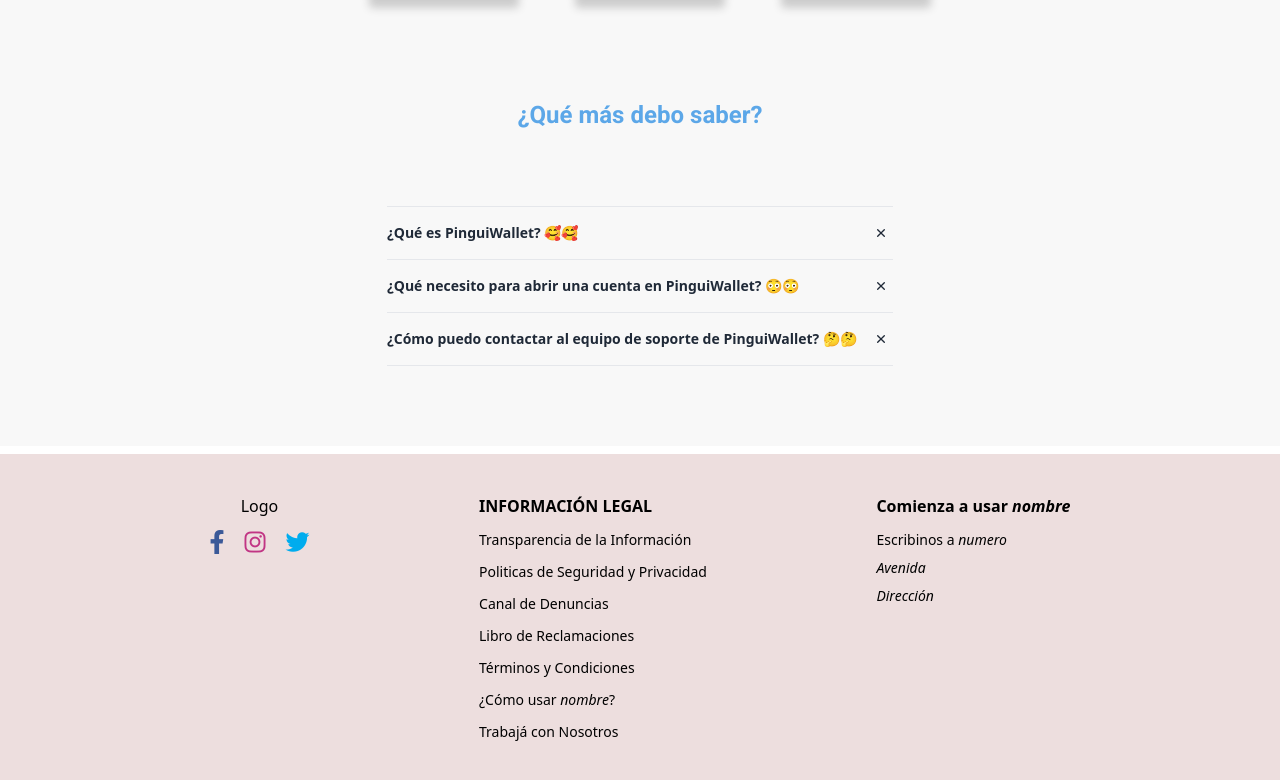
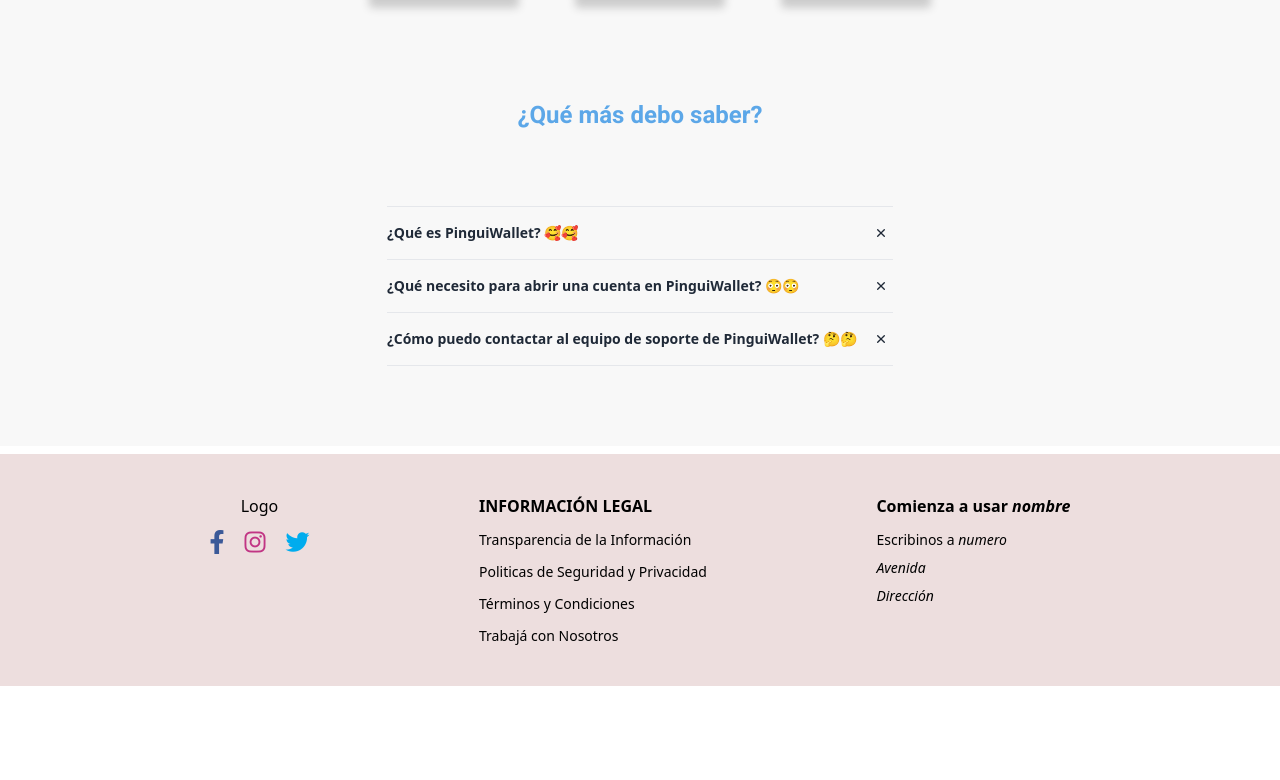
Before and after one commit to No-Country/Virtual_Wallet_MERN, a React (Vite) app in the folder client/: page / in a window 1280 px wide. Shown: the part 1004-1784 px from the top of the page. After the commit the page ends 1690 px from the top, so only its background shows below. Built offline with nearby package versions, Linux system fonts and the light colour scheme; the HTML template or start-up script is replaced by a standard one.

Commit message:
eliminacion de links

```diff
--- a/client/src/components/Footer.jsx
+++ b/client/src/components/Footer.jsx
@@ -31,12 +31,7 @@
         <ul className="text-sm flex flex-col gap-3">
           <Link to="#">Transparencia de la Información</Link>
           <Link to="#">Politicas de Seguridad y Privacidad</Link>
-          <Link to="#">Canal de Denuncias</Link>
-          <Link to="#">Libro de Reclamaciones</Link>
           <Link to="#">Términos y Condiciones</Link>
-          <Link to="#">
-            ¿Cómo usar <i>nombre</i>?
-          </Link>
           <Link to="#">Trabajá con Nosotros</Link>
         </ul>
       </article>
```
